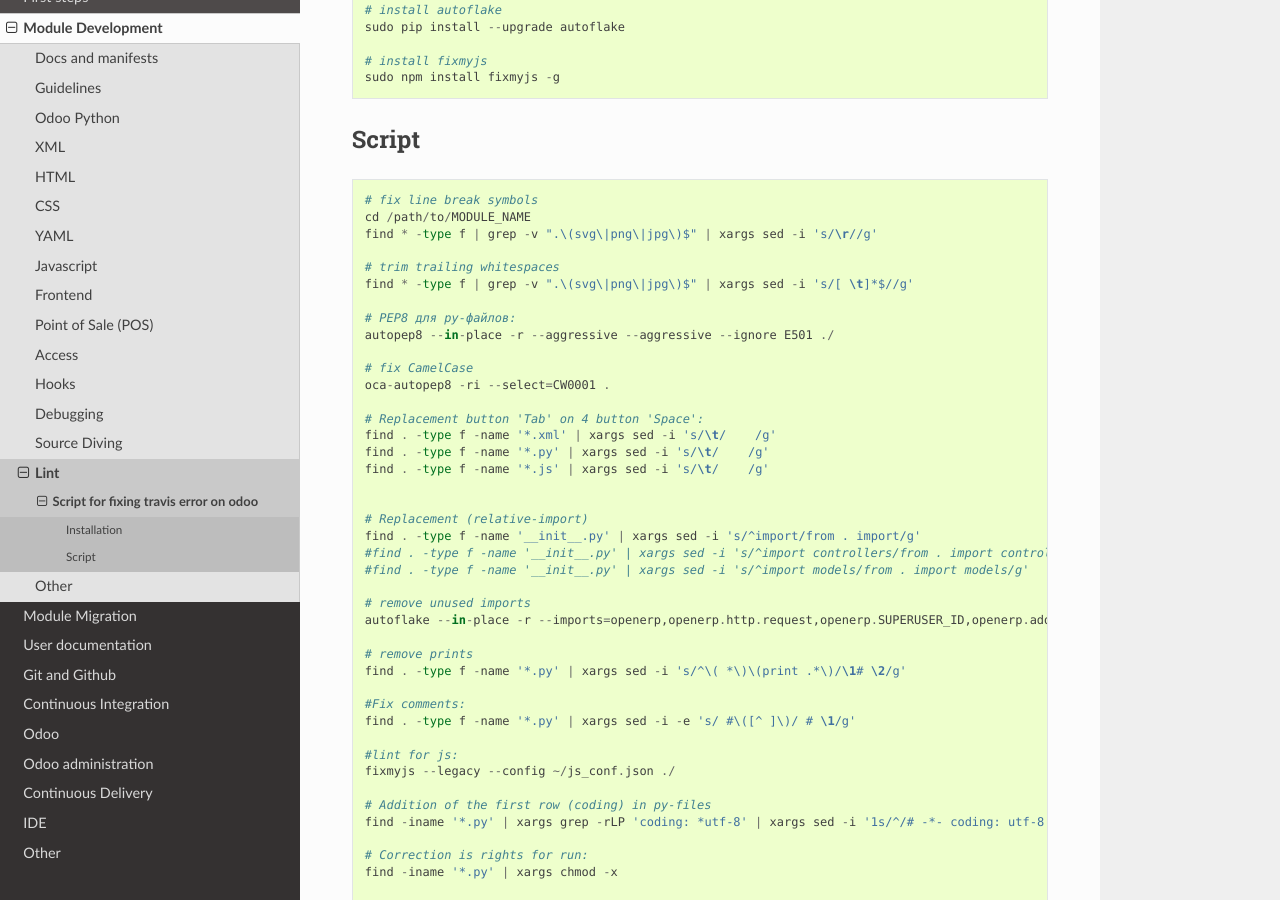
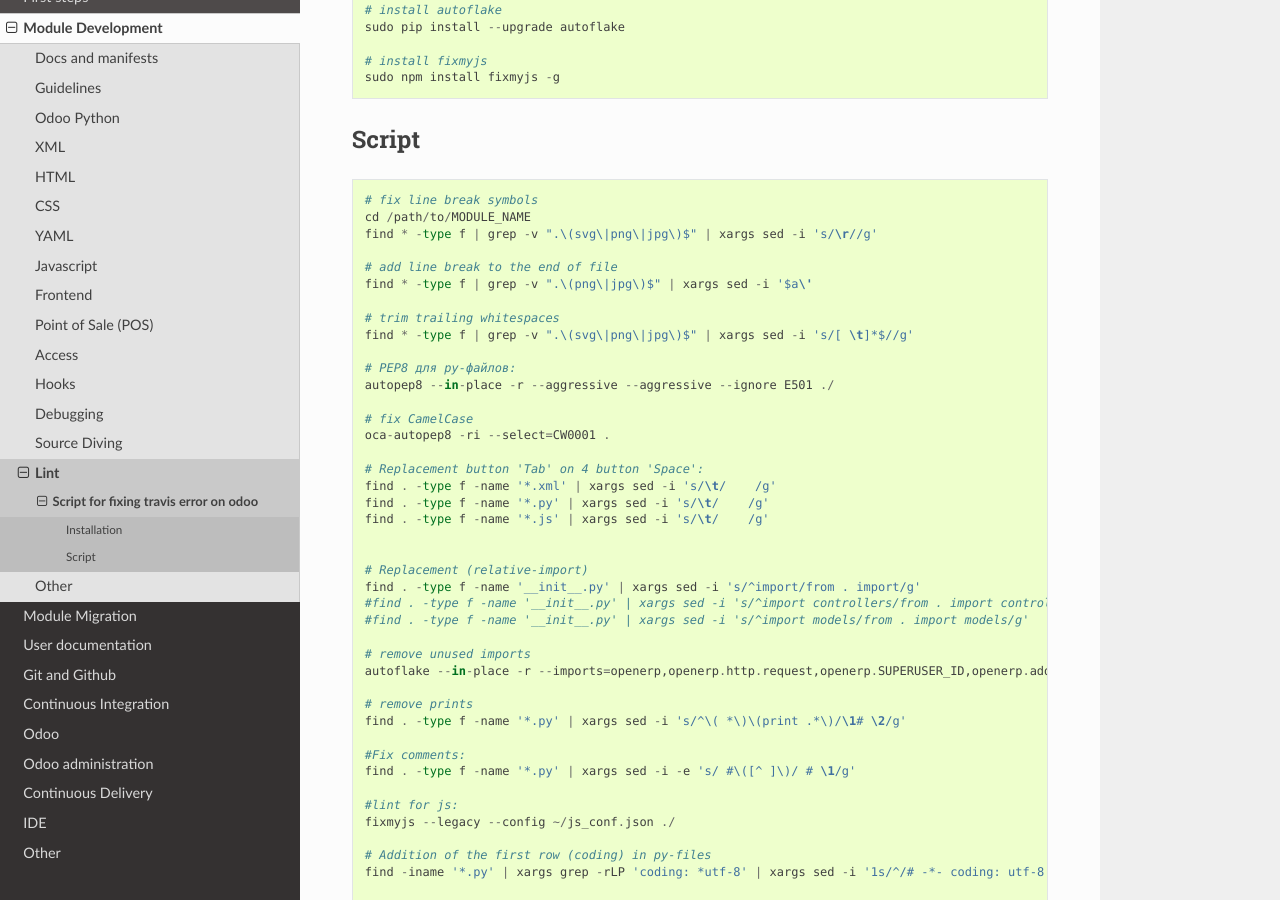
Before and after one commit to itpp-labs/odoo-development, a Sphinx documentation site: the page built from docs/dev/lint/fix-travis.rst, in a window 1280 px wide and 900 px high, scrolled down 361 px. Built offline with Sphinx 7.4.7 and the Read the Docs theme 2.0.0, drawn with Linux system fonts in a browser that asks for light colours; pages that are not in the unit, such as notebooks, are missing from menus.

Commit message:
# add line break to the end of file

```diff
--- a/docs/dev/lint/fix-travis.rst
+++ b/docs/dev/lint/fix-travis.rst
@@ -27,6 +27,9 @@ Script
     # fix line break symbols
     cd /path/to/MODULE_NAME
     find * -type f | grep -v ".\(svg\|png\|jpg\)$" | xargs sed -i 's/\r//g'
+
+    # add line break to the end of file
+    find * -type f | grep -v ".\(png\|jpg\)$" | xargs sed -i '$a\'
 
     # trim trailing whitespaces
     find * -type f | grep -v ".\(svg\|png\|jpg\)$" | xargs sed -i 's/[ \t]*$//g'
```
